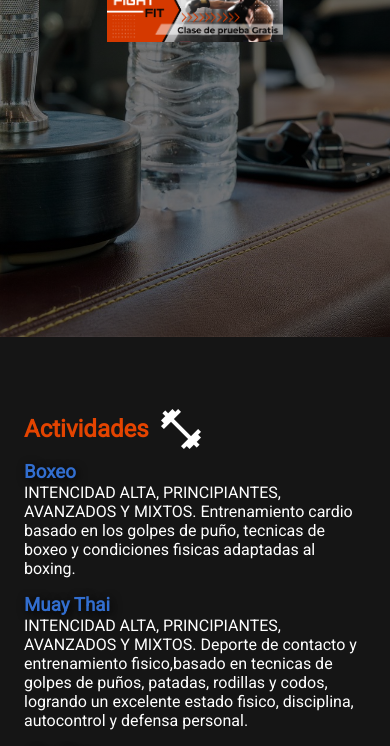
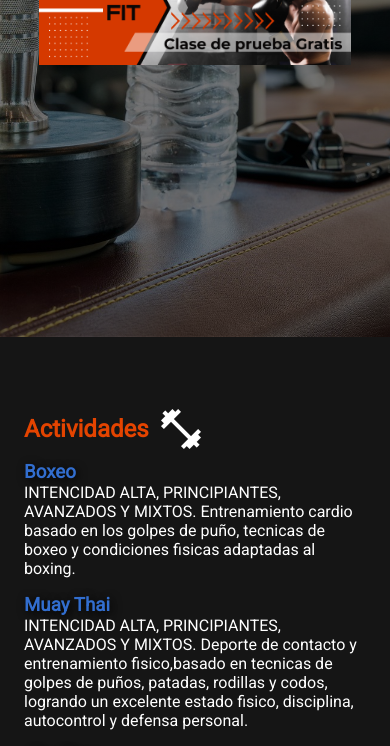
Before and after one commit to NatanaelLeites/Gym-FightFit, a website: page index.html in a window 390 px wide. Shown: the part 465-1211 px from the top of the page. Drawn offline with nearby package versions, Linux system fonts and the light colour scheme.

Commit message:
correccion en media Q

```diff
--- a/scss/estilos.scss
+++ b/scss/estilos.scss
@@ -147,7 +147,7 @@ header {
   }
 
   img {
-    width: 45vw;
+    width: 50%;
     cursor: pointer;
   }
 }
@@ -351,7 +351,7 @@ footer {
 
 /* media queries */
 
-@media (max-width: 768px) and (orientation: landscape) {
+@media (max-width: 768px) {
   header {
     nav {
       height: 2rem;
@@ -393,7 +393,9 @@ footer {
     flex-direction: column;
 
     img {
-      display: none;
+      width: 80%;
+      max-height: 150px;
+      object-fit: cover;
     }
   }
 
@@ -425,3 +427,9 @@ footer {
     }
   }
 }
+
+@media (orientation: landscape) {
+  #portada{
+    padding-top: 45px;
+  }
+}
```
Also changed, not shown: css/estiloscss.css.
